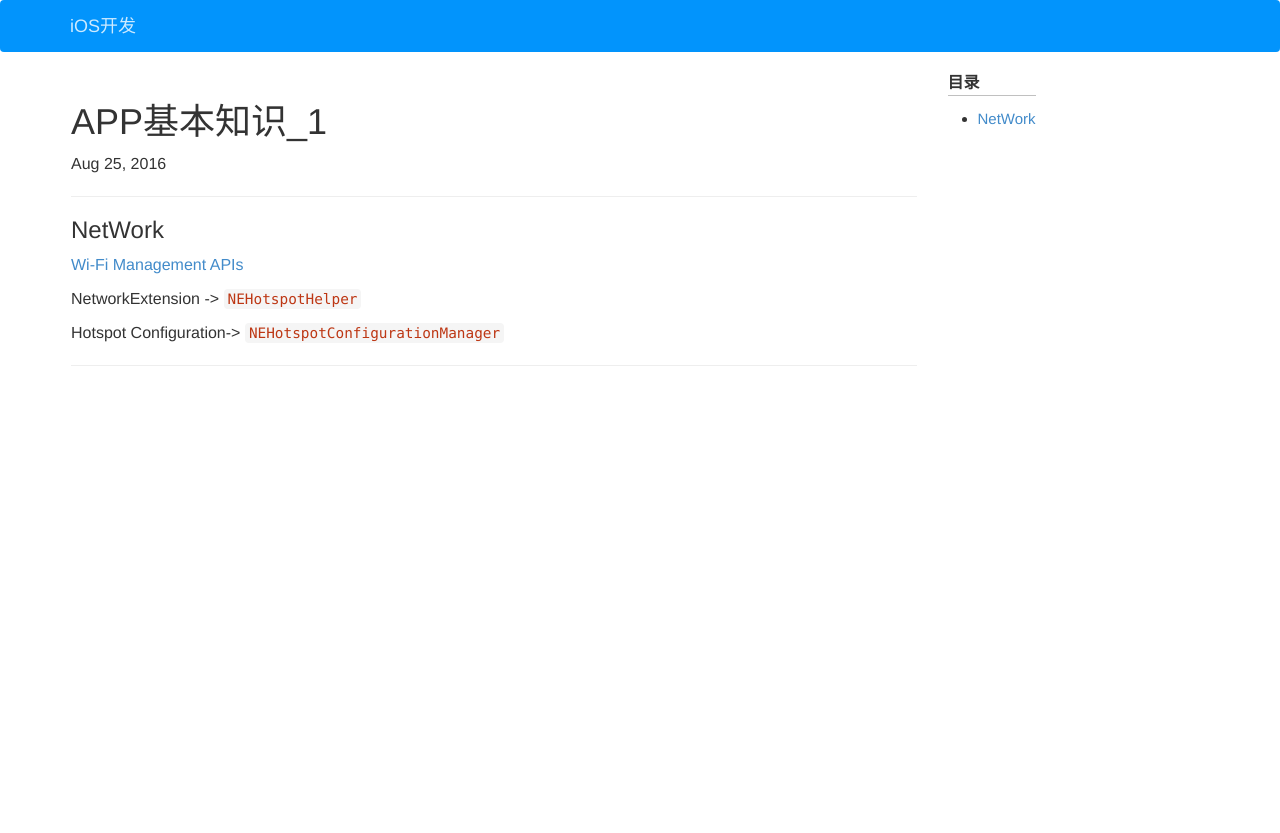
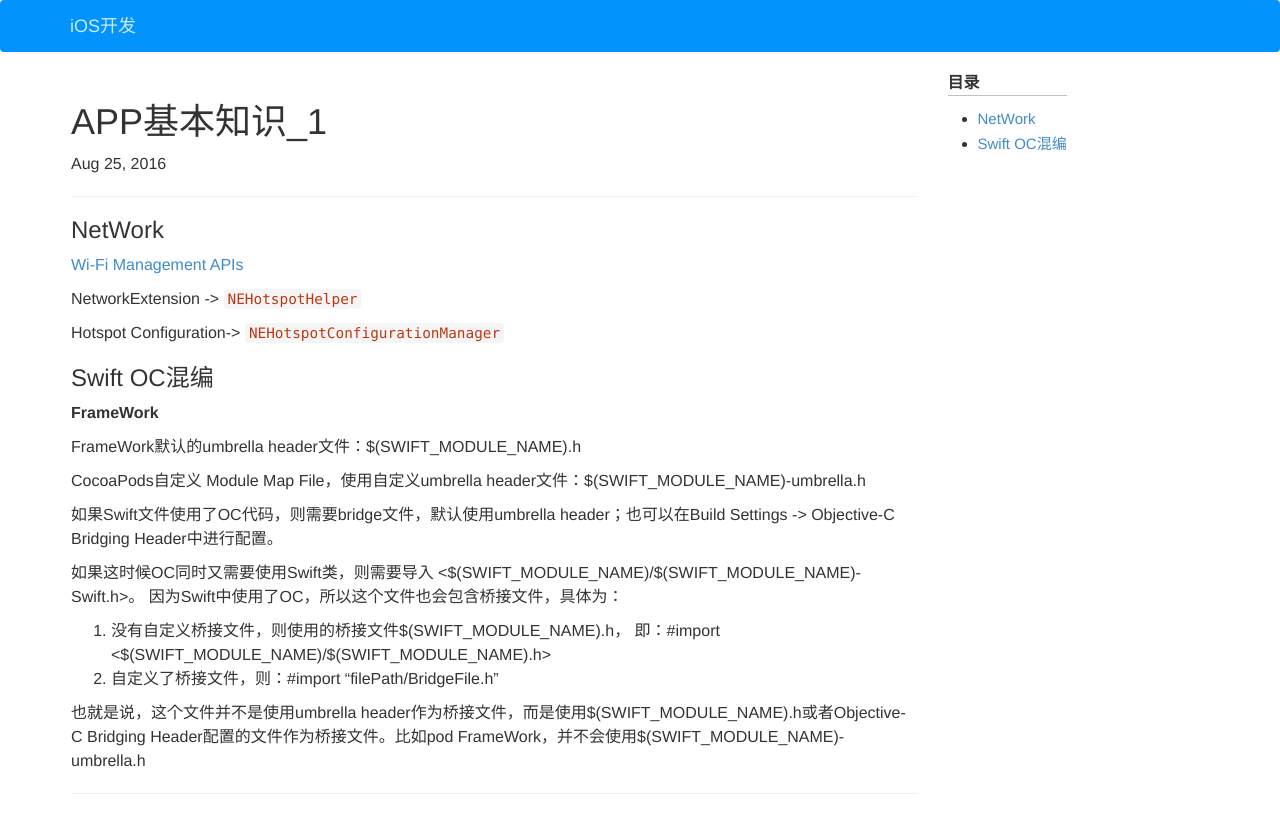
Before and after one commit to wigl/wigl.github.io, a Jekyll site: the page built from _posts/2016-08-26-UI_Foun_1.md, in a window 1280 px wide. Shown: the top 833 px of the page. Built offline with Jekyll 4.4.1, drawn with Linux system fonts in a browser that asks for light colours.

Commit message:
添加Swift OC混编的一些笔记。

```diff
--- a/_posts/2016-08-26-UI_Foun_1.md
+++ b/_posts/2016-08-26-UI_Foun_1.md
@@ -16,3 +16,20 @@ excerpt:
 NetworkExtension -> `NEHotspotHelper`
 
 Hotspot Configuration-> `NEHotspotConfigurationManager`
+
+### Swift OC混编
+
+**FrameWork**
+
+FrameWork默认的umbrella header文件：$(SWIFT_MODULE_NAME).h
+
+CocoaPods自定义 Module Map File，使用自定义umbrella header文件：$(SWIFT_MODULE_NAME)-umbrella.h
+
+如果Swift文件使用了OC代码，则需要bridge文件，默认使用umbrella header；也可以在Build Settings -> Objective-C Bridging Header中进行配置。
+
+如果这时候OC同时又需要使用Swift类，则需要导入 <$(SWIFT_MODULE_NAME)/$(SWIFT_MODULE_NAME)-Swift.h>。 因为Swift中使用了OC，所以这个文件也会包含桥接文件，具体为：
+
+1. 没有自定义桥接文件，则使用的桥接文件$(SWIFT_MODULE_NAME).h， 即：#import <$(SWIFT_MODULE_NAME)/$(SWIFT_MODULE_NAME).h>
+2. 自定义了桥接文件，则：#import "filePath/BridgeFile.h"
+
+也就是说，这个文件并不是使用umbrella header作为桥接文件，而是使用$(SWIFT_MODULE_NAME).h或者Objective-C Bridging Header配置的文件作为桥接文件。比如pod FrameWork，并不会使用$(SWIFT_MODULE_NAME)-umbrella.h
```
